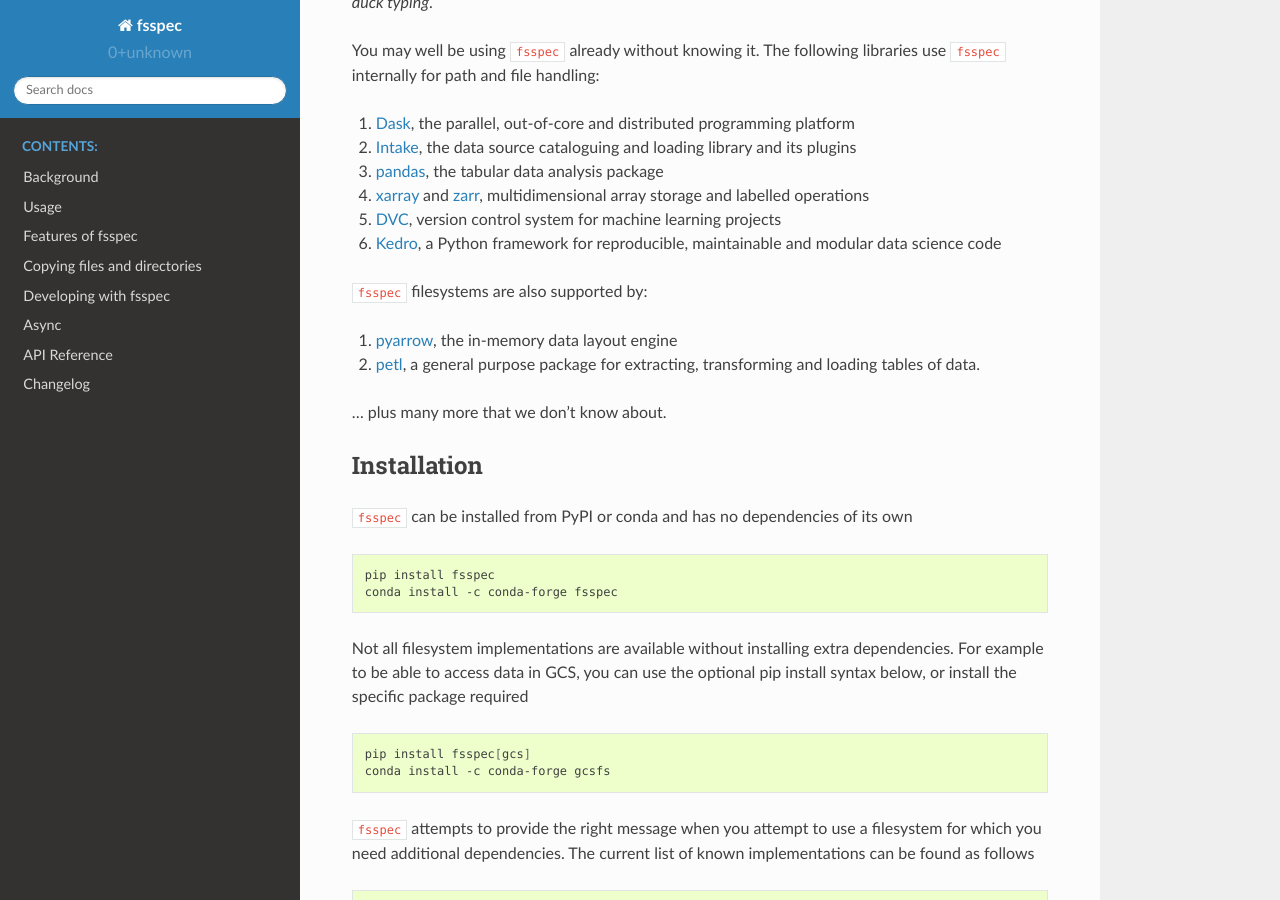
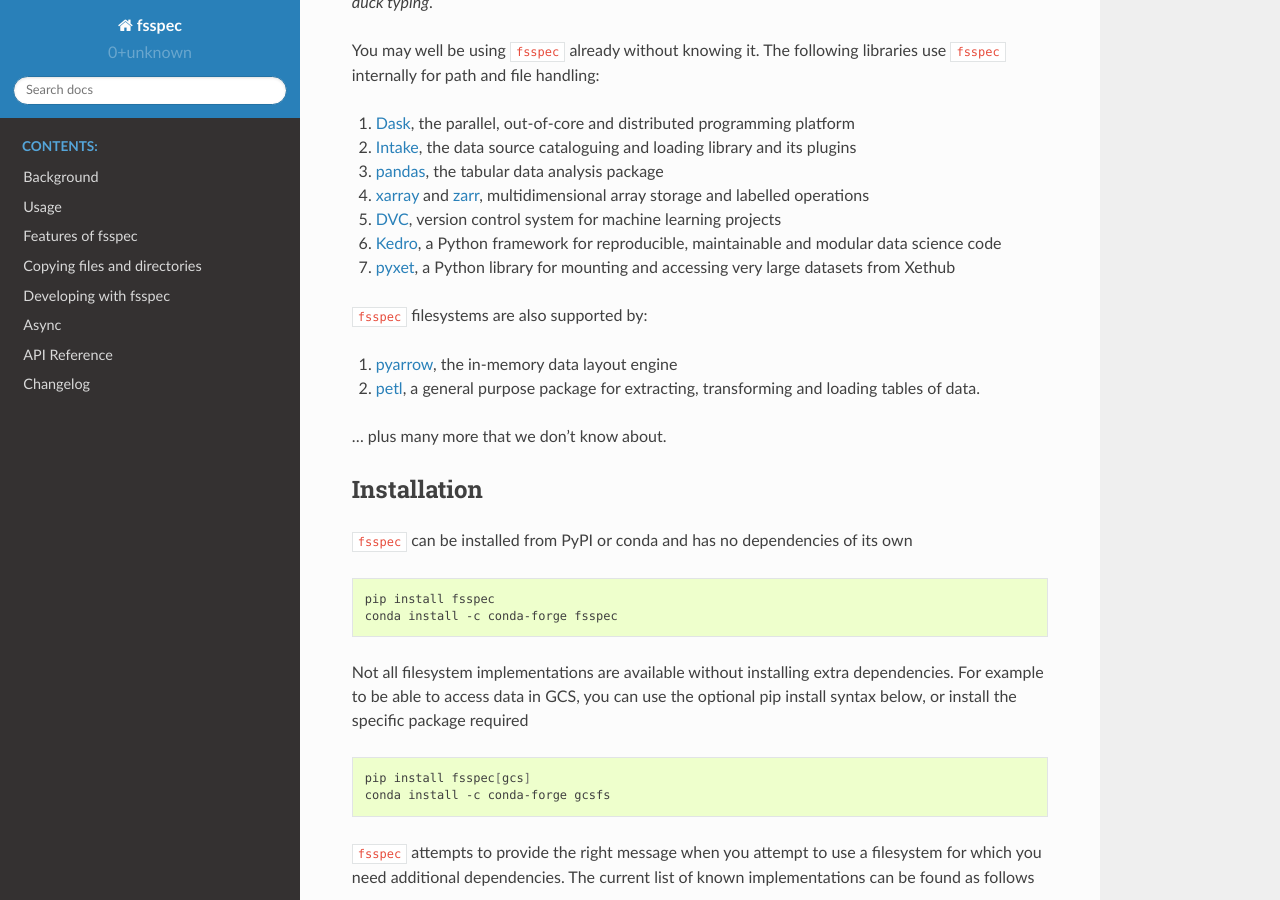
Before and after one commit to fsspec/filesystem_spec, a Sphinx documentation site: the page built from docs/source/index.rst, in a window 1280 px wide and 900 px high, scrolled down 852 px. Built offline with Sphinx 7.4.7 and the Read the Docs theme 2.0.0, drawn with Linux system fonts in a browser that asks for light colours.

Commit message:
Added pyxet to tools using fsspec
Added pyxet to tools using fsspec

```diff
--- a/docs/source/index.rst
+++ b/docs/source/index.rst
@@ -51,6 +51,8 @@
    for machine learning projects
 #. `Kedro`_, a Python framework for reproducible,
    maintainable and modular data science code
+#. `pyxet`_, a Python library for mounting and
+   accessing very large datasets from Xethub
 
 ``fsspec`` filesystems are also supported by:
 
@@ -66,6 +68,7 @@
 .. _zarr: https://zarr.readthedocs.io/
 .. _DVC: https://dvc.org/
 .. _kedro: https://kedro.readthedocs.io/en/stable/01_introduction/01_introduction.html
+.. _pyxet: https://github.com/xetdata/pyxet
 .. _pyarrow: https://arrow.apache.org/docs/python/
 .. _petl: https://petl.readthedocs.io/en/stable/io.html#petl.io.remotes.RemoteSource
 
```
